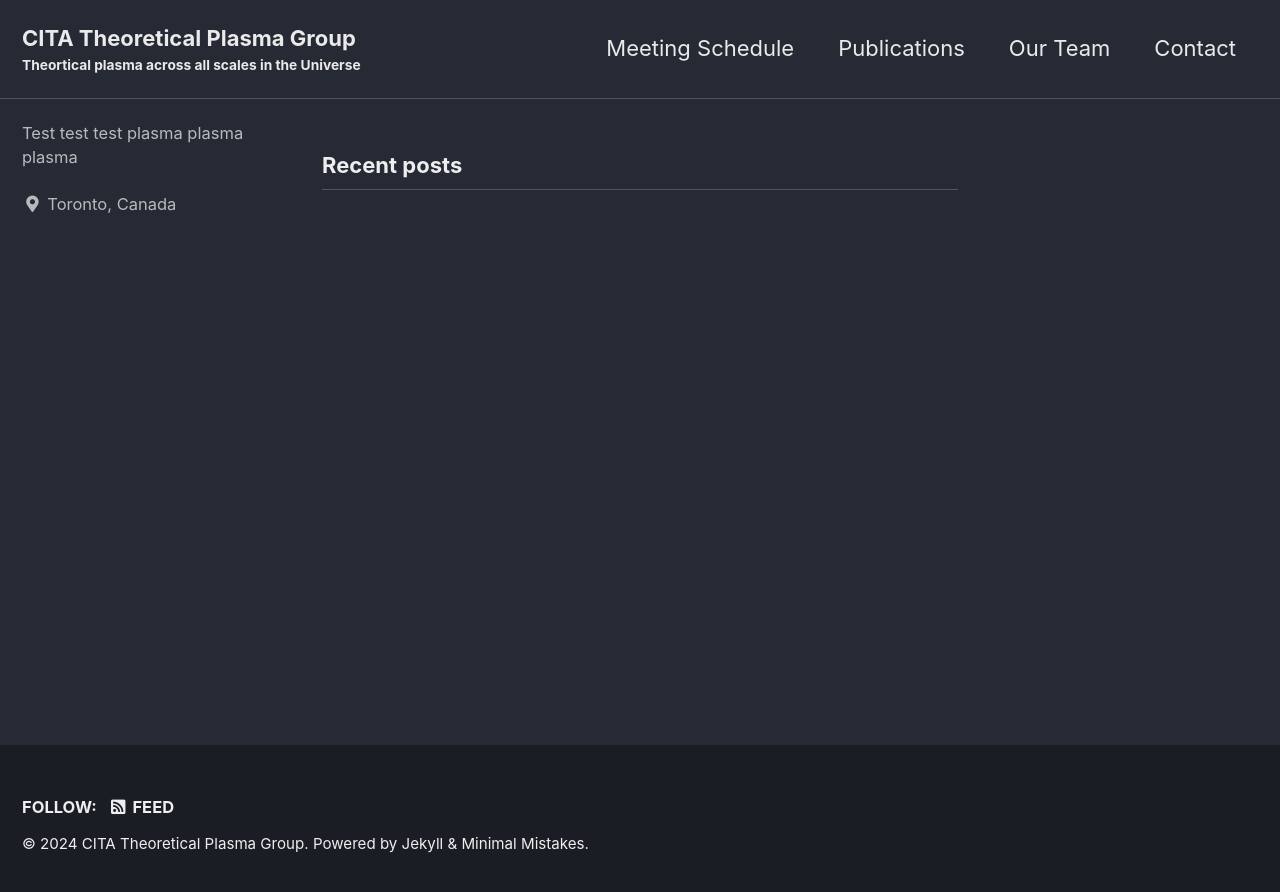
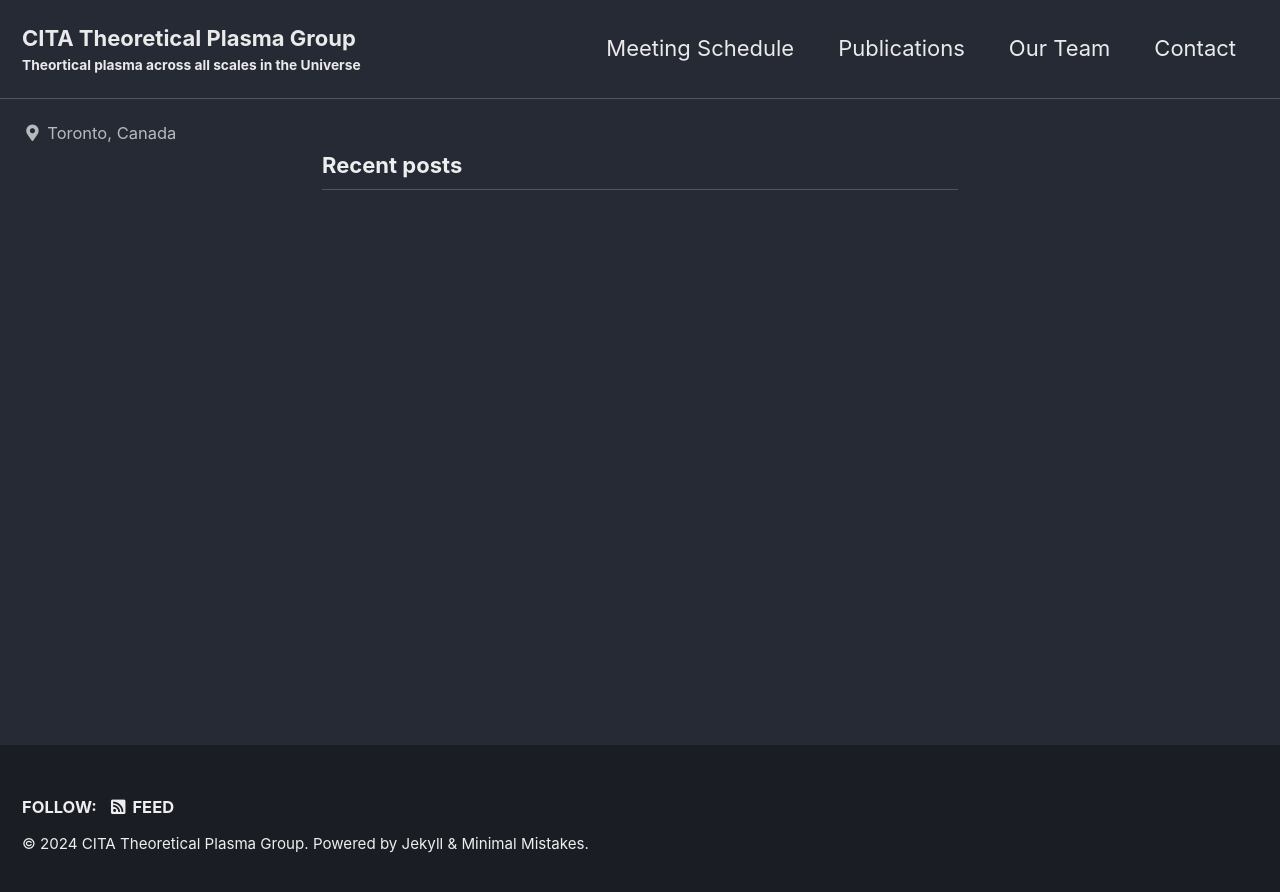
Before and after one commit to AstroJames/CITAplasma, a Jekyll site: the page built from index.html, in a window 1280 px wide. Shown: the top 892 px of the page. Built offline with Jekyll 4.4.1, drawn with Linux system fonts in a browser that asks for light colours; cached includes are drawn as plain includes; the list of posts is cut into pages by our own code.

```diff
--- a/_config.yml
+++ b/_config.yml
@@ -106,7 +106,7 @@ analytics:
 author:
   name             : #"Your Name"
   avatar           : # path of avatar image, e.g. "/assets/images/bio-photo.jpg"
-  bio              : "Test test test plasma plasma plasma"
+  bio              : #"Test test test plasma plasma plasma"
   location         : "Toronto, Canada"
   email            :
   links:
```
Also changed, not shown: _pages/schedule.md (+2 -0 lines).
